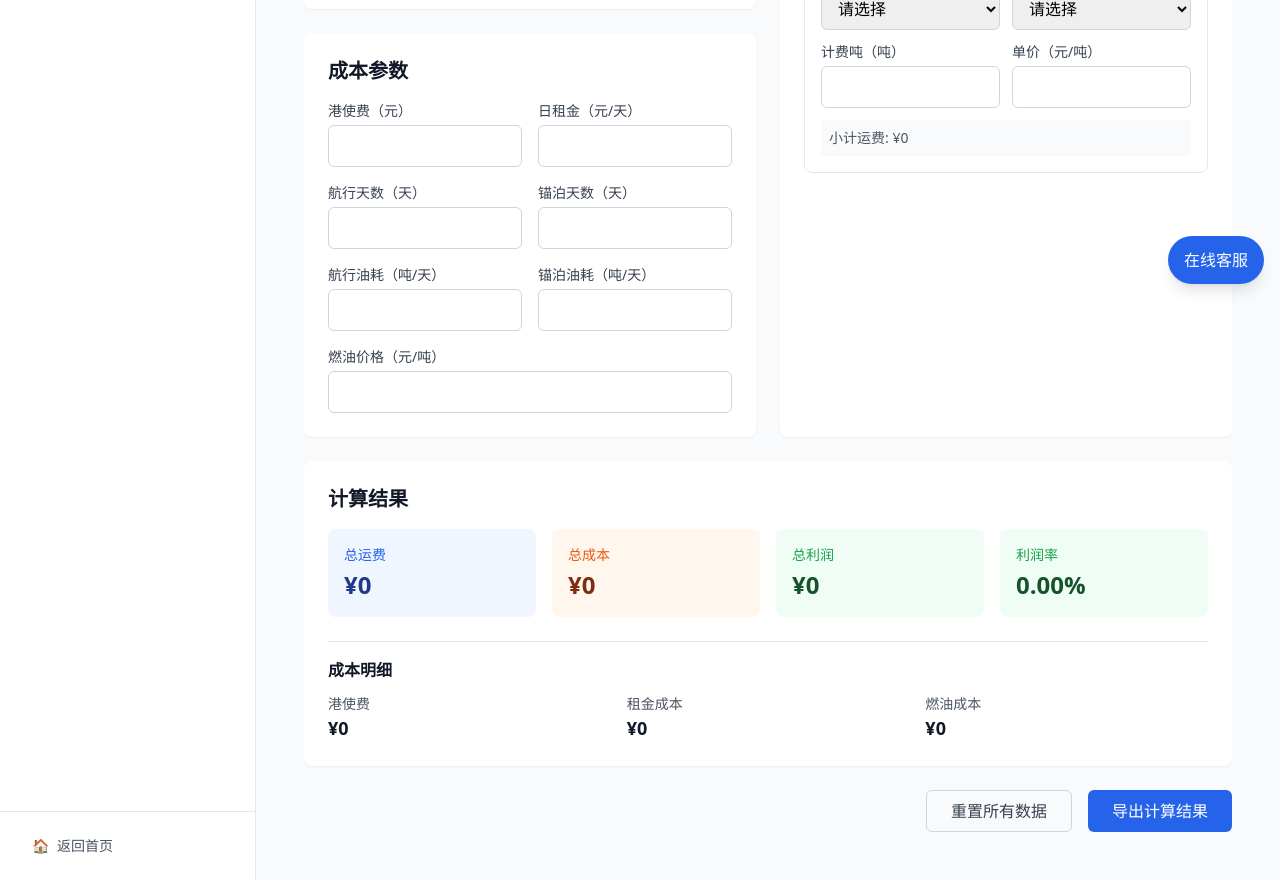
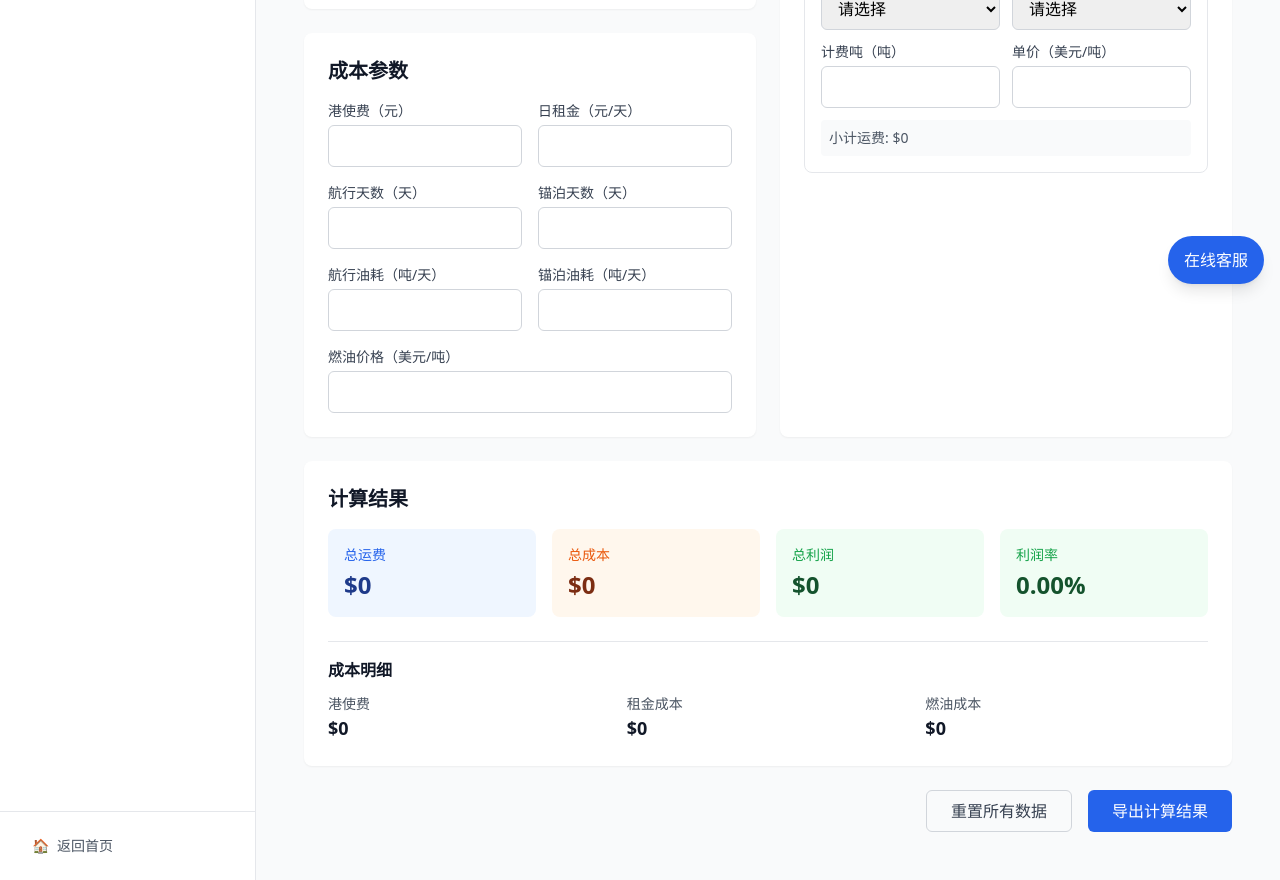
Before and after one commit to heruan22/nova_website, a Next.js app: page /dashboard/profit-calculator in a window 1280 px wide. Shown: the part 500-1380 px from the top of the page. Built offline with nearby package versions, Linux system fonts and the light colour scheme.

Commit message:
refactor: change profit calculator currency from Yuan (¥) to USD ($)

```diff
--- a/app/dashboard/profit-calculator/page.tsx
+++ b/app/dashboard/profit-calculator/page.tsx
@@ -166,23 +166,23 @@ export default function ProfitCalculator() {
 卸货港: ${ports.filter(p => p.type === 'unloading').map(p => p.name).join(', ')}
 
 === 成本参数 ===
-港使费: ¥${result.portFees.toLocaleString()}
-日租金: ¥${costParams.dailyRent.toLocaleString()}
+港使费: $${result.portFees.toLocaleString()}
+日租金: $${costParams.dailyRent.toLocaleString()}
 航行天数: ${costParams.sailingDays} 天
 锚泊天数: ${costParams.anchorageDays} 天
 航行油耗: ${costParams.sailingFuelConsumption} 吨/天
 锚泊油耗: ${costParams.anchorageFuelConsumption} 吨/天
-燃油价格: ¥${costParams.fuelPrice.toLocaleString()}/吨
+燃油价格: $${costParams.fuelPrice.toLocaleString()}/吨
 
 === 货物信息 ===
-${cargos.map((c, i) => `${i + 1}. ${c.name || '未命名'} | ${c.loadingPort} → ${c.unloadingPort} | ${c.weight}吨 @ ¥${c.price}/吨`).join('\n')}
+${cargos.map((c, i) => `${i + 1}. ${c.name || '未命名'} | ${c.loadingPort} → ${c.unloadingPort} | ${c.weight}吨 @ $${c.price}/吨`).join('\n')}
 
 === 计算结果 ===
-总运费: ¥${result.totalRevenue.toLocaleString()}
-租金成本: ¥${result.rentCost.toLocaleString()}
-燃油成本: ¥${result.fuelCost.toLocaleString()}
-总成本: ¥${result.totalCost.toLocaleString()}
-总利润: ¥${result.profit.toLocaleString()}
+总运费: $${result.totalRevenue.toLocaleString()}
+租金成本: $${result.rentCost.toLocaleString()}
+燃油成本: $${result.fuelCost.toLocaleString()}
+总成本: $${result.totalCost.toLocaleString()}
+总利润: $${result.profit.toLocaleString()}
 利润率: ${result.profitRate.toFixed(2)}%
     `.trim();
 
@@ -337,8 +337,8 @@ ${cargos.map((c, i) => `${i + 1}. ${c.name || '未命名'} | ${c.loadingPort}
                     className="w-full px-3 py-2 border border-gray-300 rounded-md focus:ring-blue-500 focus:border-blue-500"
                   />
                 </div>
-                <div className="col-span-2">
-                  <label className="block text-sm font-medium text-gray-700 mb-1">燃油价格（元/吨）</label>
+              <div className="col-span-2">
+                <label className="block text-sm font-medium text-gray-700 mb-1">燃油价格（美元/吨）</label>
                   <input
                     type="number"
                     value={costParams.fuelPrice || ''}
@@ -433,7 +433,7 @@ ${cargos.map((c, i) => `${i + 1}. ${c.name || '未命名'} | ${c.loadingPort}
                         />
                       </div>
                       <div>
-                        <label className="block text-sm font-medium text-gray-700 mb-1">单价（元/吨）</label>
+                        <label className="block text-sm font-medium text-gray-700 mb-1">单价（美元/吨）</label>
                         <input
                           type="number"
                           value={cargo.price || ''}
@@ -444,7 +444,7 @@ ${cargos.map((c, i) => `${i + 1}. ${c.name || '未命名'} | ${c.loadingPort}
                     </div>
 
                     <div className="text-sm text-gray-600 bg-gray-50 p-2 rounded">
-                      小计运费: ¥{(cargo.weight * cargo.price).toLocaleString()}
+                      小计运费: ${(cargo.weight * cargo.price).toLocaleString()}
                     </div>
                   </div>
                 </div>
@@ -460,16 +460,16 @@ ${cargos.map((c, i) => `${i + 1}. ${c.name || '未命名'} | ${c.loadingPort}
           <div className="grid grid-cols-2 md:grid-cols-4 gap-4 mb-6">
             <div className="bg-blue-50 p-4 rounded-lg">
               <div className="text-sm text-blue-600 mb-1">总运费</div>
-              <div className="text-2xl font-bold text-blue-900">¥{result.totalRevenue.toLocaleString()}</div>
+              <div className="text-2xl font-bold text-blue-900">${result.totalRevenue.toLocaleString()}</div>
             </div>
             <div className="bg-orange-50 p-4 rounded-lg">
               <div className="text-sm text-orange-600 mb-1">总成本</div>
-              <div className="text-2xl font-bold text-orange-900">¥{result.totalCost.toLocaleString()}</div>
+              <div className="text-2xl font-bold text-orange-900">${result.totalCost.toLocaleString()}</div>
             </div>
             <div className={`p-4 rounded-lg ${result.profit >= 0 ? 'bg-green-50' : 'bg-red-50'}`}>
               <div className={`text-sm mb-1 ${result.profit >= 0 ? 'text-green-600' : 'text-red-600'}`}>总利润</div>
               <div className={`text-2xl font-bold ${result.profit >= 0 ? 'text-green-900' : 'text-red-900'}`}>
-                ¥{result.profit.toLocaleString()}
+                ${result.profit.toLocaleString()}
               </div>
             </div>
             <div className={`p-4 rounded-lg ${result.profitRate >= 0 ? 'bg-green-50' : 'bg-red-50'}`}>
@@ -485,15 +485,15 @@ ${cargos.map((c, i) => `${i + 1}. ${c.name || '未命名'} | ${c.loadingPort}
             <div className="grid grid-cols-3 gap-4">
               <div>
                 <div className="text-sm text-gray-600">港使费</div>
-                <div className="text-lg font-semibold text-gray-900">¥{result.portFees.toLocaleString()}</div>
+                <div className="text-lg font-semibold text-gray-900">${result.portFees.toLocaleString()}</div>
               </div>
               <div>
                 <div className="text-sm text-gray-600">租金成本</div>
-                <div className="text-lg font-semibold text-gray-900">¥{result.rentCost.toLocaleString()}</div>
+                <div className="text-lg font-semibold text-gray-900">${result.rentCost.toLocaleString()}</div>
               </div>
               <div>
                 <div className="text-sm text-gray-600">燃油成本</div>
-                <div className="text-lg font-semibold text-gray-900">¥{result.fuelCost.toLocaleString()}</div>
+                <div className="text-lg font-semibold text-gray-900">${result.fuelCost.toLocaleString()}</div>
               </div>
             </div>
           </div>
```
